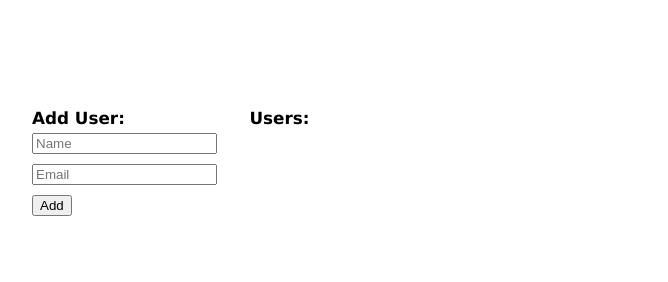
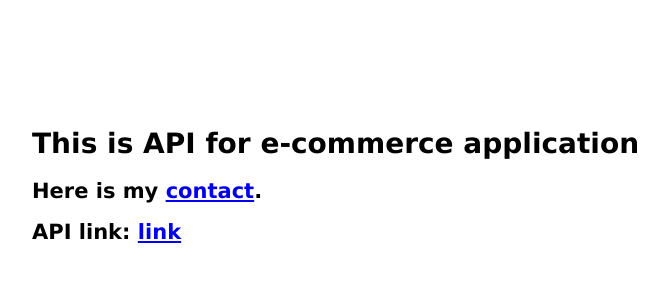
Before and after one commit to abhikhedekar4241/e-commerce-backend, a website: page src/views/index.html in a window 1280 px wide. Shown: the whole page, without its empty margins (76-744 px from the left). Drawn offline with Linux system fonts and the light colour scheme; files that its build step writes are made by us from their sources; no server answers.

Commit message:
views changes

```diff
--- a/src/public/stylesheets/style.css
+++ b/src/public/stylesheets/style.css
@@ -2,32 +2,3 @@ body {
   padding: 100px;
   font: 14px "Lucida Grande", Helvetica, Arial, sans-serif;
 }
-
-body .users-column {
-  display: inline-block;
-  margin-right: 2em;
-  vertical-align: top;
-}
-
-body .users-column .column-header {
-  padding-bottom: 5px;
-  font-weight: 700;
-  font-size: 1.2em;
-}
-
-body .add-user-col input {
-  margin-bottom: 10px;
-}
-
-body .users-column .user-display-ele {
-  padding-bottom: 10px;
-}
-
-body .users-column .user-display-ele button {
-  margin-top: 2px;
-  margin-bottom: 10px;
-}
-
-body .users-column .user-display-ele .edit-view {
-  display: none;
-}
--- a/src/views/index.html
+++ b/src/views/index.html
@@ -1,34 +1,24 @@
 <!DOCTYPE html>
 <html lang="en">
   <head>
-        <meta charset="UTF-8">
-        <title>ExpressGeneratorTypeScriptApp</title>
+    <meta charset="UTF-8" />
+    <title>E-commerce backend</title>
     <link rel="stylesheet" type="text/css" href="/stylesheets/style.css" />
   </head>
   <body>
+    <h1>This is API for e-commerce application</h1>
 
-        <!-- Add Users -->
-        <div class="users-column add-user-col">
-            <div class="column-header">Add User:</div>
-            <div>
-                <input id="name-input" placeholder="Name">
-            </div>
-            <div>
-                <input id="email-input" placeholder="Email">
-            </div>
-            <div>
-                <button id="add-user-btn">Add</button>
-            </div>
-        </div>
+    <h2>
+      Here is my
+      <a target="_blank" href="https://cv.abhishekkhedekar.tech">contact</a>.
+    </h2>
 
-        <!-- Display Users -->
-        <div class="users-column">
-            <div class="column-header">Users:</div>
-            <div id="all-users-anchor"></div>
-        </div>
-
-
-
+    <h2>
+      API link:
+      <a target="_blank" href="https://typescript-e-commerce.herokuapp.com"
+        >link</a
+      >
+    </h2>
   </body>
   <script src="scripts/index.js"></script>
 </html>
```
Also changed, not shown: src/static-data/app-settings.json (+43 -1 lines), 1 other file. Lines whose indentation alone changed are shown as unchanged.
